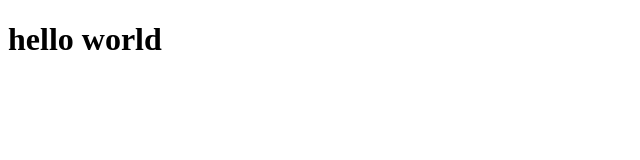
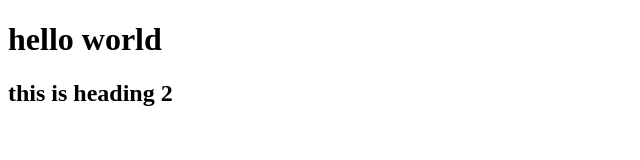
Before and after one commit to faheemnaveed07/Practice_Repo, a plain HTML site: page index.html in a window 1280 px wide. Shown: the whole page, without its empty margins (0-640 px from the left). Drawn offline with Linux system fonts and the light colour scheme.

Commit message:
index.html modified with heading h2

```diff
--- a/index.html
+++ b/index.html
@@ -7,5 +7,6 @@
 </head>
 <body>
   <h1>hello world</h1>
+  <h2>this is heading 2</h2>
 </body>
 </html>
```
